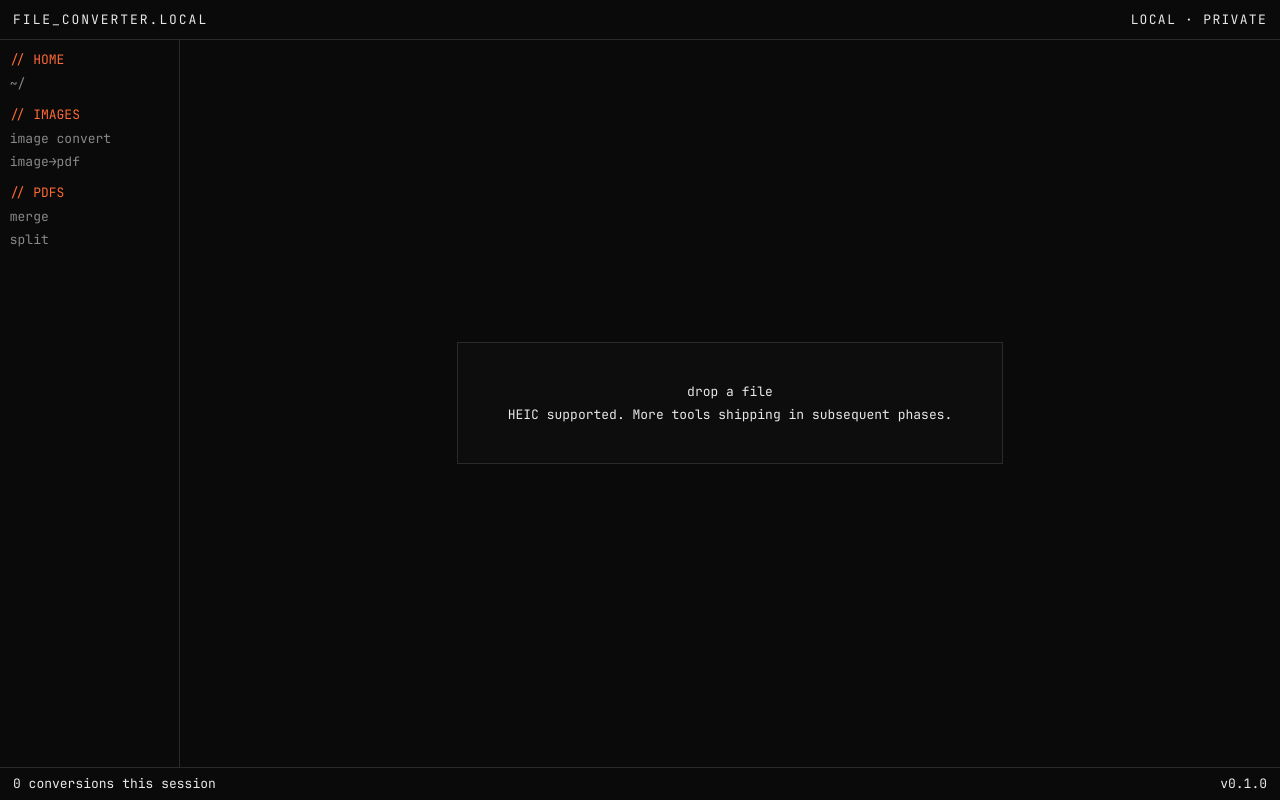
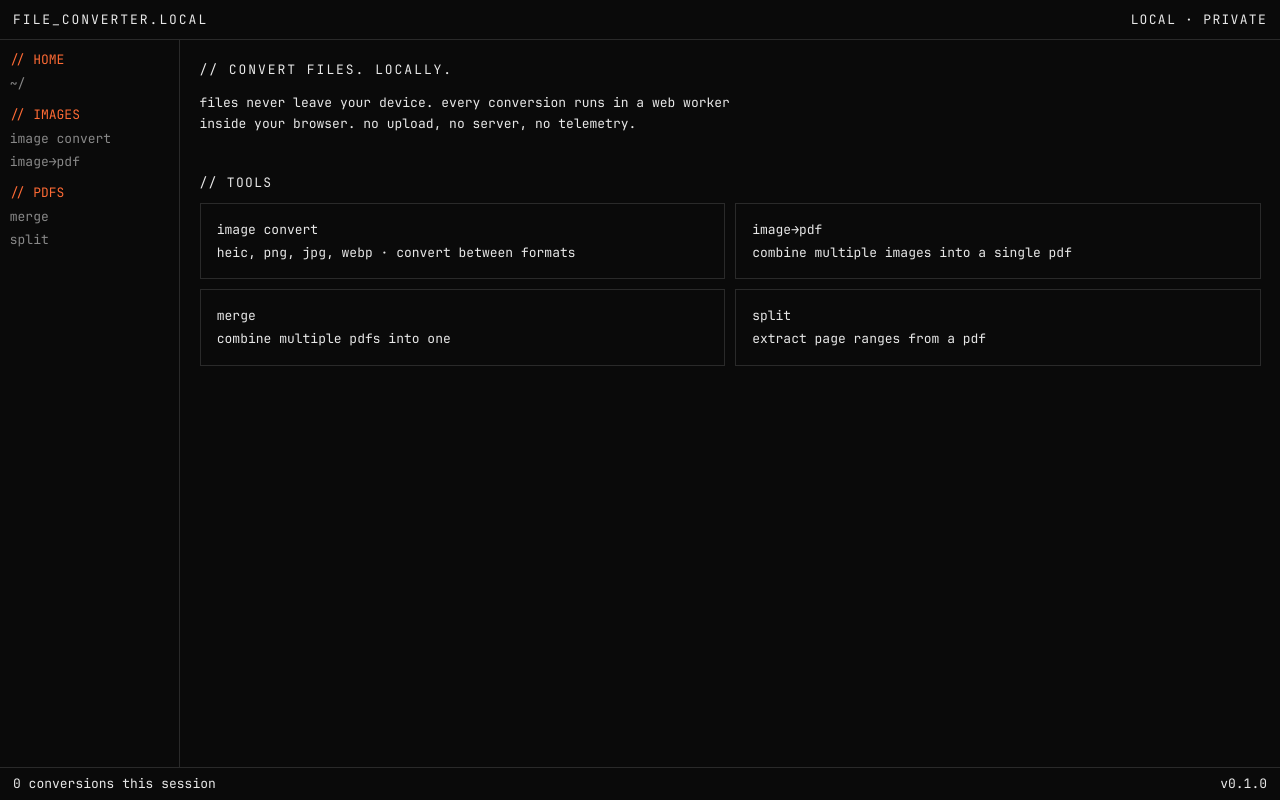
Before and after one commit to tonyyu2170/file-converter, a Next.js app: page / in a window 1280 px wide. Built offline with nearby package versions, Linux system fonts and the light colour scheme.

Commit message:
feat(home): replace universal hub with brutalist landing page
Hero (privacy claim) + 2x2 tool grid. Each card links directly
to its tool. No drop sniffing, no auto-routing, no error states
for 'wrong shape'.

```diff
--- a/src/app/page.tsx
+++ b/src/app/page.tsx
@@ -1,73 +1,64 @@
-"use client";
+import Link from "next/link";
 
-import { DropZone } from "@/components/drop-zone";
-import { detectMime } from "@/engines/_shared/file-detection";
-import { stageFiles } from "@/lib/handoff";
-import { useRouter } from "next/navigation";
-import { useState } from "react";
+const TOOLS = [
+  {
+    id: "image-convert",
+    title: "image convert",
+    description: "heic, png, jpg, webp · convert between formats",
+    href: "/tools/image-convert",
+  },
+  {
+    id: "image-to-pdf",
+    title: "image→pdf",
+    description: "combine multiple images into a single pdf",
+    href: "/tools/image-to-pdf",
+  },
+  {
+    id: "pdf-merge",
+    title: "merge",
+    description: "combine multiple pdfs into one",
+    href: "/tools/pdf-merge",
+  },
+  {
+    id: "pdf-split",
+    title: "split",
+    description: "extract page ranges from a pdf",
+    href: "/tools/pdf-split",
+  },
+] as const;
 
 export default function Home() {
-  const router = useRouter();
-  const [error, setError] = useState<string | null>(null);
+  return (
+    <main className="p-6">
+      <section className="mb-12 max-w-2xl">
+        <h1 className="mb-4 text-[var(--text-lg)] uppercase tracking-[0.15em] text-[var(--color-accent)]">
+          {"// CONVERT FILES. LOCALLY."}
+        </h1>
+        <p className="text-[var(--text-sm)] text-[var(--color-fg-muted)] leading-relaxed">
+          files never leave your device. every conversion runs in a web worker inside your browser.
+          no upload, no server, no telemetry.
+        </p>
+      </section>
 
-  async function handleFiles(files: File[]) {
-    setError(null);
-    if (files.length === 0) return;
-
-    const mimes = await Promise.all(files.map(detectMime));
-    const IMAGE_MIMES = new Set([
-      "image/heic",
-      "image/heif",
-      "image/png",
-      "image/jpeg",
-      "image/webp",
-    ]);
-    const allImages = mimes.every((m) => IMAGE_MIMES.has(m));
-    const allPdfs = mimes.every((m) => m === "application/pdf");
-
-    if (allImages) {
-      if (files.length >= 2) {
-        stageFiles(files);
-        router.push("/tools/image-to-pdf");
-        return;
-      }
-      stageFiles(files);
-      router.push("/tools/image-convert");
-      return;
-    }
-
-    if (allPdfs) {
-      if (files.length >= 2) {
-        stageFiles(files);
-        router.push("/tools/pdf-merge");
-        return;
-      }
-      setError("Need 2+ PDFs to merge.");
-      return;
-    }
-
-    setError(
-      "All files must be the same type. Phase 4 supports HEIC/PNG/JPEG/WebP for images and PDF for merging.",
-    );
-  }
-
-  return (
-    <main className="flex h-full items-center justify-center p-6">
-      <div className="w-full max-w-2xl">
-        <DropZone
-          multiple
-          onFiles={handleFiles}
-          prompt="drop a file"
-          hint="HEIC supported. More tools shipping in subsequent phases."
-        />
-        {error && (
-          <output
-            aria-live="polite"
-            className="mt-3 block border border-[var(--color-accent)] p-3 text-[var(--text-sm)] text-[var(--color-fg-strong)]"
+      <div className="mb-3 text-[var(--text-xs)] uppercase tracking-[0.1em] text-[var(--color-fg-very-muted)]">
+        {"// tools"}
+      </div>
+      <div className="grid grid-cols-1 gap-3 md:grid-cols-2">
+        {TOOLS.map((tool) => (
+          <Link
+            key={tool.id}
+            href={tool.href}
+            data-testid={`tool-card-${tool.id}`}
+            className="block border border-[var(--color-hairline)] p-5 transition-colors hover:border-[var(--color-accent)]"
           >
-            {error}
-          </output>
-        )}
+            <div className="mb-1 text-[var(--text-base)] text-[var(--color-fg-strong)]">
+              {tool.title}
+            </div>
+            <div className="text-[var(--text-xs)] text-[var(--color-fg-muted)]">
+              {tool.description}
+            </div>
+          </Link>
+        ))}
       </div>
     </main>
   );
```
Also changed, not shown: 2 other files (tests, documents, lock files or other folders).
